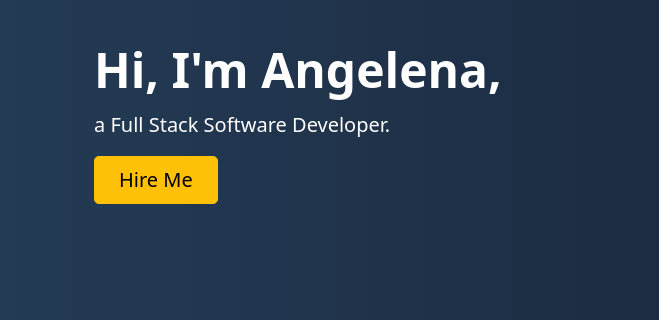
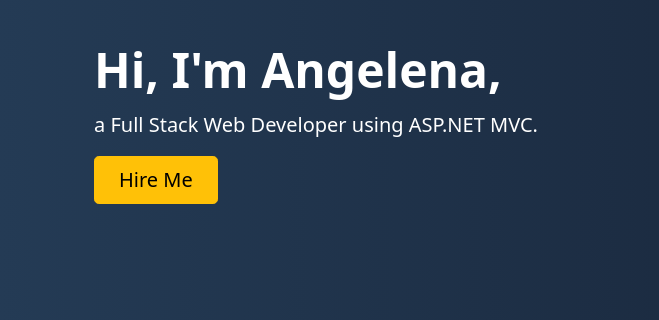
Before and after one commit to angelenanunez/netlify-landing-page, a plain HTML site: page index.html in a window 1280 px wide. Shown: the part 167-487 px from the top of the page, 0-659 px from the left. Drawn offline with nearby package versions, Linux system fonts and the light colour scheme.

Commit message:
edited dev tag line

```diff
--- a/index.html
+++ b/index.html
@@ -59,7 +59,7 @@
                 </div>
                 <div class="col-lg-6">
                     <h1 class="display-5 fw-bold lh-1 mb-3">Hi, I'm Angelena,</h1>
-                    <p class="lead">a Full Stack Software Developer.</p>
+                    <p class="lead">a Full Stack Web Developer using ASP.NET MVC.</p>
                     <div class="d-grid gap-2 d-md-flex justify-content-md-start">
                         <button type="button" class="btn btn-warning btn-lg px-4 me-md-2">Hire Me</button>
                     </div>
```
